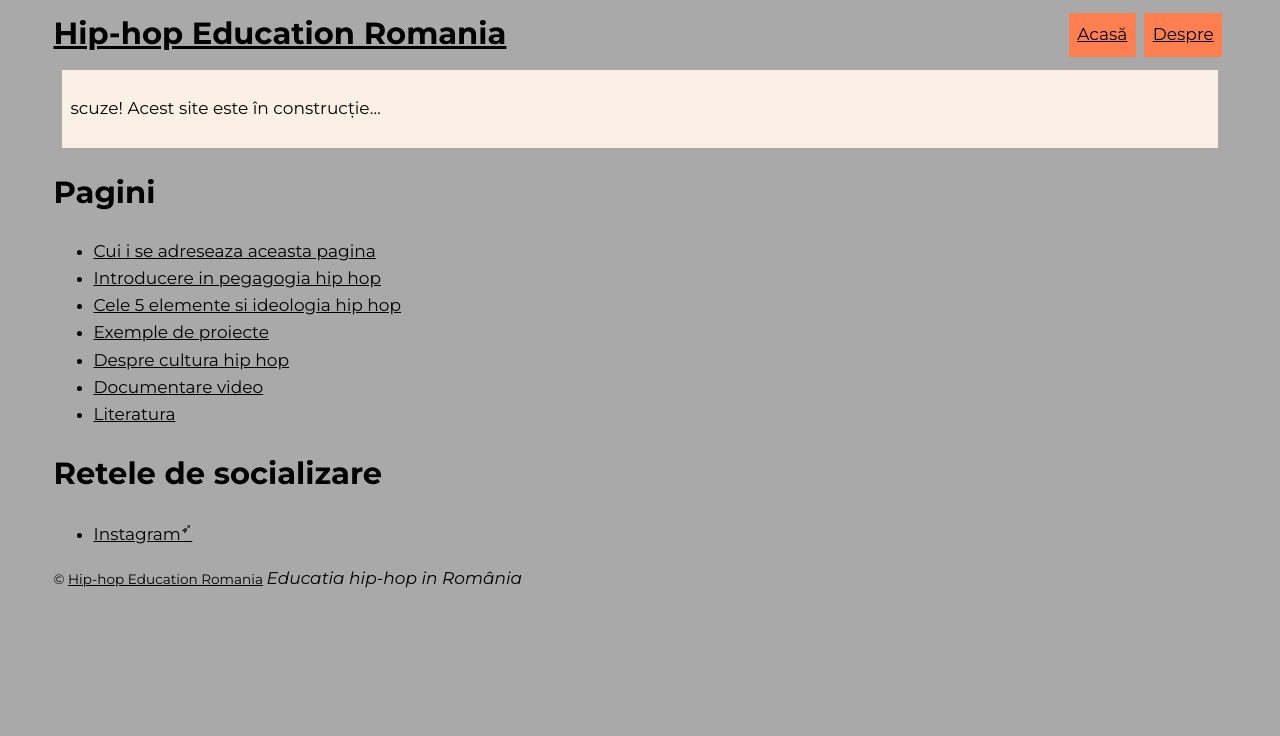
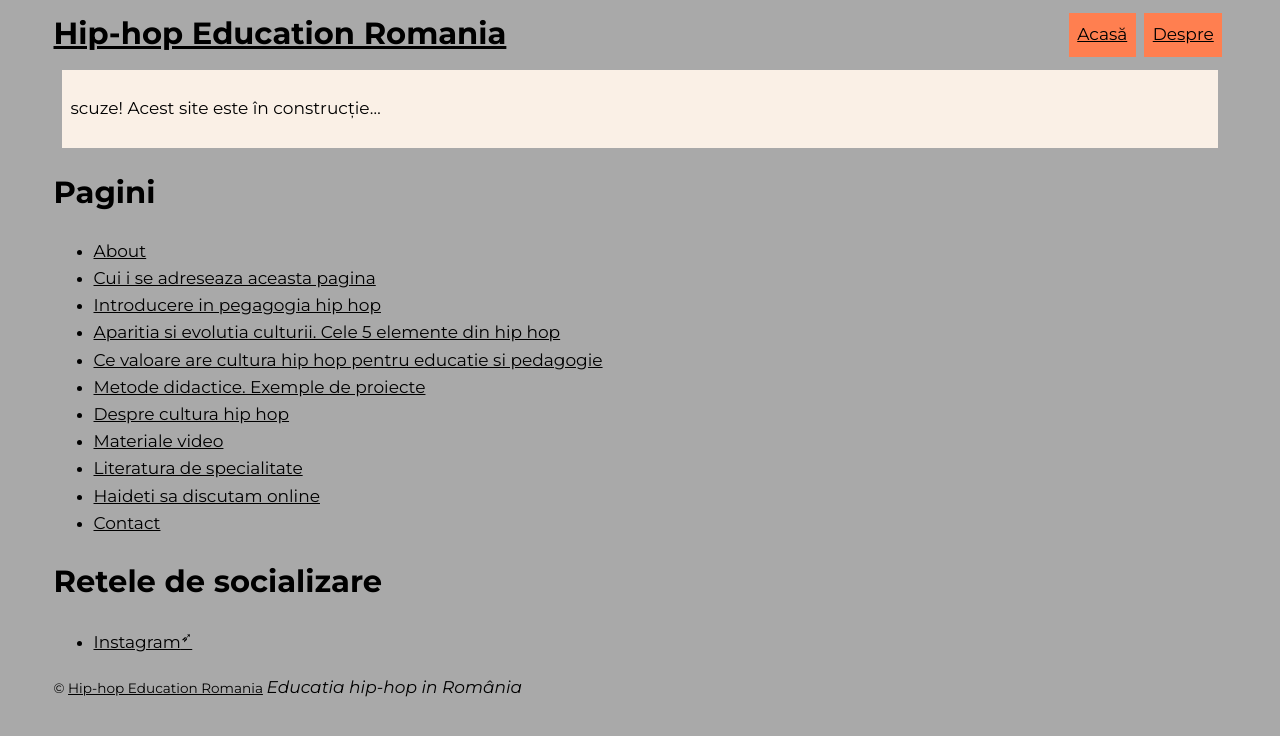
Before and after one commit to hiphopeduro/hiphopeduro.github.io, a Jekyll site: the page built from index.md, in a window 1280 px wide. Shown: the top 736 px of the page. Built offline with Jekyll 4.4.1, drawn with Linux system fonts in a browser that asks for light colours; our own code applies the rules of GitHub Pages for plain Markdown files.

Commit message:
index added

```diff
--- a/index.md
+++ b/index.md
@@ -1,13 +1,17 @@
 > scuze! Acest site este în construcție…
 
 # Pagini
-- [Cui i se adreseaza aceasta pagina](about.md)
+- [About](about.md)
+- [Cui i se adreseaza aceasta pagina](cui-adreseaza-pagina.md)
 - [Introducere in pegagogia hip hop](introducere-in-pedagogia-hip-hop)
-- [Cele 5 elemente si ideologia hip hop](introducere-in-pedagogia-hip-hop/elemente-ideologie.md)
-- [Exemple de proiecte](hip-hop-projects-romania.md)
+- [Aparitia si evolutia culturii. Cele 5 elemente din hip hop](introducere-in-pedagogia-hip-hop/elemente-ideologie.md)
+- [Ce valoare are cultura hip hop pentru educatie si pedagogie](valoare-pentru-educatie.md)
+- [Metode didactice. Exemple de proiecte](hip-hop-projects-romania.md)
 - [Despre cultura hip hop](ce-este-cultura-hip-hop.md)
-- [Documentare video](documentare/index.md)
-- [Literatura](literatura/index.md)
+- [Materiale video](documentare/index.md)
+- [Literatura de specialitate](literatura/index.md)
+- [Haideti sa discutam online](discutie-online.md)
+- [Contact](contact.md)
 
 # Retele de socializare
 - [Instagram](https://www.instagram.com/hiphopeduro/)
```
Also changed, not shown: ce-este-cultura-hip-hop.md (deleted, +0 -5 lines), cui-adreseaza-pagina.md (added, +5 -0 lines), valoare-pentru-educatie.md (added, +5 -0 lines), contact.md (added), discutie-online.md (added).
